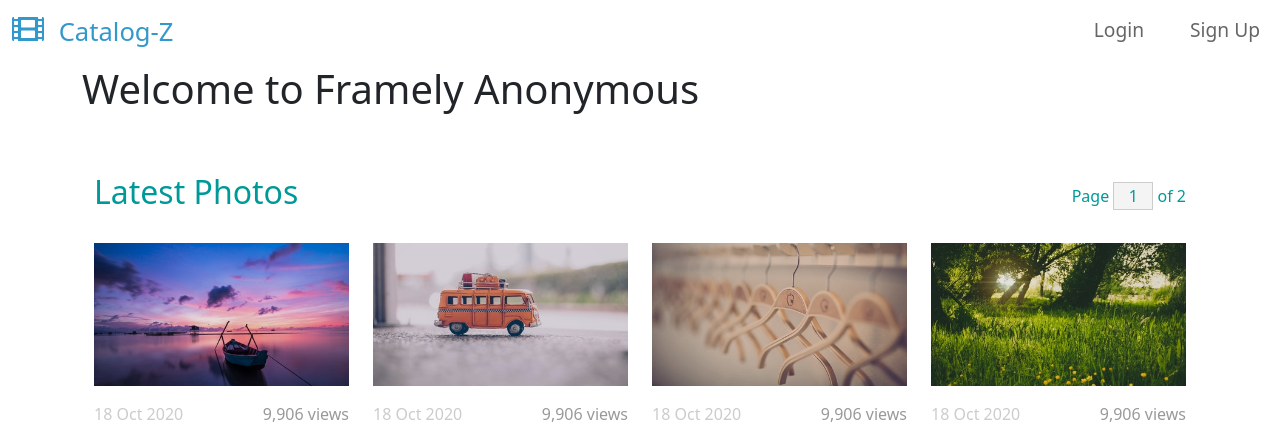
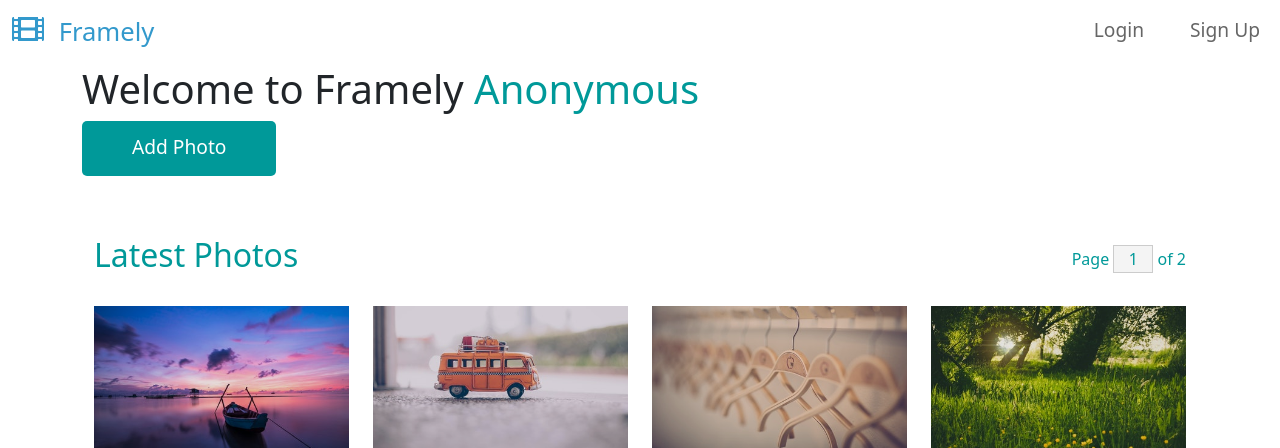
Before and after one commit to mubarak-mustopha/gallery_project, a Django app: page / in a window 1280 px wide. Shown: the top 448 px of the page. Run offline with Django 4.2, Linux system fonts and the light colour scheme; data comes from the database, SQL or seed files in the repository; some libraries are stand-ins or nearby versions.

Commit message:
Change logo text to "Framely" Change ind variable to page_range to match variable name from view.

```diff
--- a/templates/base.html
+++ b/templates/base.html
@@ -26,7 +26,7 @@
         <div class="container-fluid">
             <a class="navbar-brand" href="{% url 'home' %}">
                 <i class="fas fa-film mr-2"></i>
-                Catalog-Z
+                Framely
             </a>
             <button class="navbar-toggler" type="button" data-toggle="collapse" data-target="#navbarSupportedContent" aria-controls="navbarSupportedContent" aria-expanded="false" aria-label="Toggle navigation">
                 <i class="fas fa-bars"></i>
--- a/templates/home.html
+++ b/templates/home.html
@@ -15,12 +15,16 @@
 {% block content %}
 
     <h1>Welcome to Framely
+        <span class="tm-text-primary">
         {% if request.user.is_authenticated %}
             {{user.username}}
         {% else %}
             Anonymous
         {% endif %}
+        </span>
     </h1>
+
+    <a href="{% url 'create-photo' %}" class="btn btn-primary tm-btn">Add Photo</a>
 
     <div class="container-fluid tm-container-content tm-mt-60">
 
@@ -67,7 +71,7 @@
                 <!-- Individual page btns -->
 
                 <div class="tm-paging d-flex">
-                    {% for i in ind %}
+                    {% for i in page_range %}
                         <a href="{% url 'home' %}?page={{i}}" class="{% if i == page_num %}active{% endif %} tm-paging-link">{{i}}</a>
                     {% endfor %}
                 </div>
```
